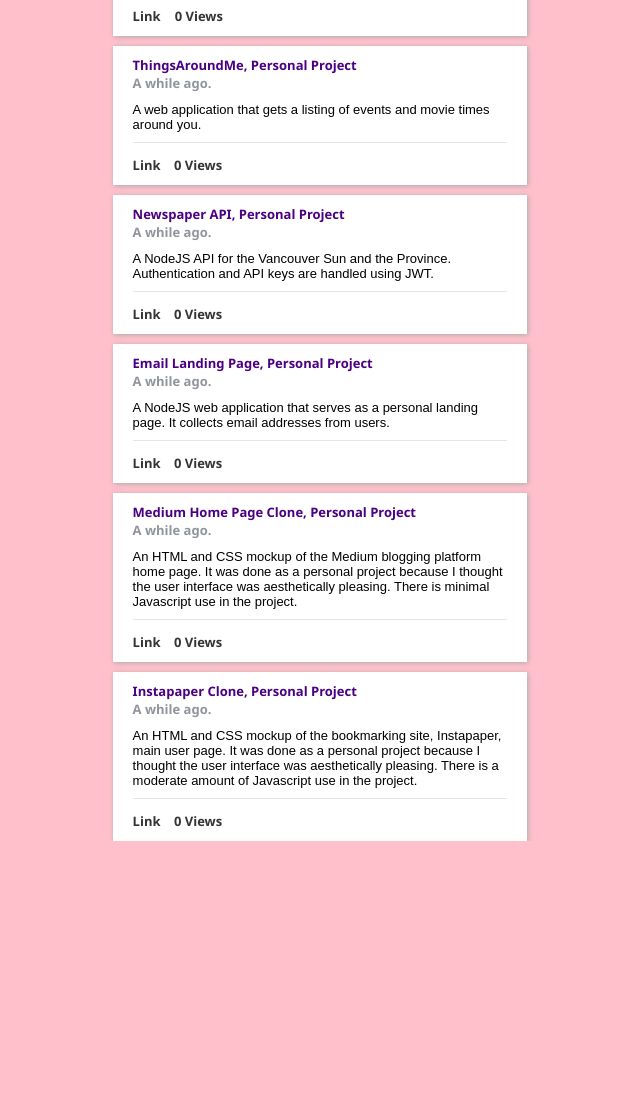
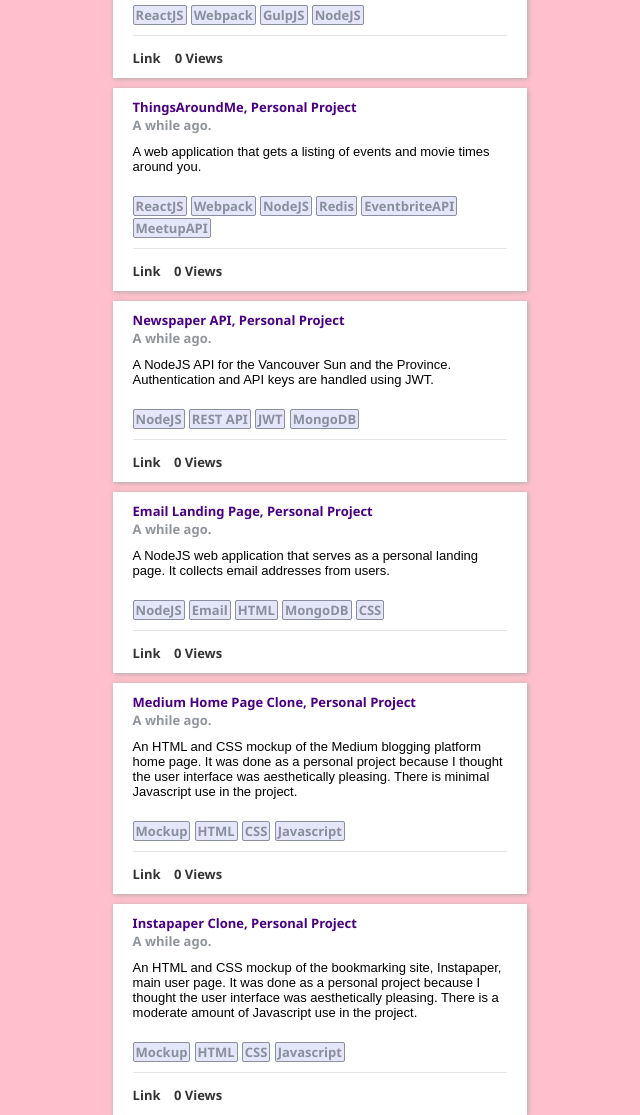
Before and after one commit to rhyuen/responsivepages, a website: page public/views/index.html in a window 1280 px wide. Shown: the part 751-1866 px from the top of the page, without its empty margins (315-955 px from the left). Before the commit the page ends 1592 px from the top, so only its background shows below. Drawn offline with Linux system fonts and the light colour scheme.

Commit message:
changes made

```diff
--- a/public/views/css/index.css
+++ b/public/views/css/index.css
@@ -126,7 +126,20 @@ body{
 }
 
 .comment__main__text{
+}
 
+.comment__tags{
+  margin: 10px 0px;
+
+}
+.comment__tags__item{
+  font-size: 13px;
+  font-weight: 600;
+  color: #898f9c;
+  background: lavender;
+  border: 0.5px solid #898f9c;
+  border-radius: 2px;
+  padding: 0px 2px;
 }
 
 .comment__actions{
--- a/public/views/index.html
+++ b/public/views/index.html
@@ -83,6 +83,12 @@
               <div class = "comment__main__picture">
               </div>
             </div>
+            <div class = "comment__tags">
+              <span class = "comment__tags__item">ReactJS</span>
+              <span class = "comment__tags__item">Webpack</span>
+              <span class = "comment__tags__item">GulpJS</span>
+              <span class = "comment__tags__item">NodeJS</span>
+            </div>
             <div class = "comment__actions">
               <span class = "comment__actions__button"><a href = "https://yarr-reader.now.sh">Link</a></span>
               <span class = "comment__actions__button">0 Views</span>
@@ -98,6 +104,14 @@
             </div>
             <div class = "comment__main">
               A web application that gets a listing of events and movie times around you.
+            </div>
+            <div class = "comment__tags">
+              <span class = "comment__tags__item">ReactJS</span>
+              <span class = "comment__tags__item">Webpack</span>
+              <span class = "comment__tags__item">NodeJS</span>
+              <span class = "comment__tags__item">Redis</span>
+              <span class = "comment__tags__item">EventbriteAPI</span>
+              <span class = "comment__tags__item">MeetupAPI</span>
             </div>
             <div class = "comment__actions">
               <span class = "comment__actions__button">
@@ -119,6 +133,12 @@
             <div class = "comment__main">
               A NodeJS API for the Vancouver Sun and the Province.  Authentication and API keys are handled using JWT.
             </div>
+            <div class = "comment__tags">
+              <span class = "comment__tags__item">NodeJS</span>
+              <span class = "comment__tags__item">REST API</span>
+              <span class = "comment__tags__item">JWT</span>
+              <span class = "comment__tags__item">MongoDB</span>
+            </div>
             <div class = "comment__actions">
               <span class = "comment__actions__button">
                 <a href = "https://github.com/rhyuen/apilayer">Link</a>
@@ -138,6 +158,15 @@
             </div>
             <div class = "comment__main">
               A NodeJS web application that serves as a personal landing page.  It collects email addresses from users.
+            </div>
+            <div class = "comment__tags">
+              <span class = "comment__tags__item">NodeJS</span>
+              <span class = "comment__tags__item">Email</span>
+              <span class = "comment__tags__item">HTML</span>
+              <span class = "comment__tags__item">MongoDB</span>
+              <span class = "comment__tags__item">CSS</span>
+
+
             </div>
             <div class = "comment__actions">
               <span class = "comment__actions__button">
@@ -159,6 +188,12 @@
             <div class = "comment__main">
               An HTML and CSS mockup of the Medium blogging platform home page.  It was done as a personal project because I thought the user interface was aesthetically pleasing.  There is minimal Javascript use in the project.
             </div>
+            <div class = "comment__tags">
+              <span class = "comment__tags__item">Mockup</span>
+              <span class = "comment__tags__item">HTML</span>
+              <span class = "comment__tags__item">CSS</span>
+              <span class = "comment__tags__item">Javascript</span>
+            </div>
             <div class = "comment__actions">
               <span class = "comment__actions__button">
                 <a href = "https://rhyuen.github.io/frontendchallenge/2016-oct-28-mediumhome/src/index.html">Link</a>
@@ -178,6 +213,12 @@
             </div>
             <div class = "comment__main">
               An HTML and CSS mockup of the bookmarking site, Instapaper, main user page.  It was done as a personal project because I thought the user interface was aesthetically pleasing.  There is a moderate amount of Javascript use in the project.
+            </div>
+            <div class = "comment__tags">
+              <span class = "comment__tags__item">Mockup</span>
+              <span class = "comment__tags__item">HTML</span>
+              <span class = "comment__tags__item">CSS</span>
+              <span class = "comment__tags__item">Javascript</span>
             </div>
             <div class = "comment__actions">
               <span class = "comment__actions__button">
@@ -199,7 +240,6 @@
             <div class = "comment__main">
               Javascript</br>
               NodeJS</br>
-              Python 3</br>
               HTML</br>
               Docker</br>
               CSS</br>
@@ -212,6 +252,17 @@
 
       </div>
     </div>
+
     <script src = "./javascript/index.js" rel = "text/javascript"></script>
+    <script rel = "text/javascript">
+      (function(i,s,o,g,r,a,m){i['GoogleAnalyticsObject']=r;i[r]=i[r]||function(){
+      (i[r].q=i[r].q||[]).push(arguments)},i[r].l=1*new Date();a=s.createElement(o),
+      m=s.getElementsByTagName(o)[0];a.async=1;a.src=g;m.parentNode.insertBefore(a,m)
+      })(window,document,'script','https://www.google-analytics.com/analytics.js','ga');
+
+      ga('create', 'UA-79749730-6', 'auto');
+      ga('send', 'pageview');
+
+    </script>
   </body>
 </html>
--- a/public/views/javascript/index.js
+++ b/public/views/javascript/index.js
@@ -13,3 +13,7 @@ if("serviceWorker" in navigator){
 }else{
     console.log("Service Worker is not supported.");
 }
+
+
+//fetch()
+//TODO: GET GIT HUB VALUES - User
```
Also changed, not shown: webpack.config.js (+27 -10 lines), .babelrc (added).
